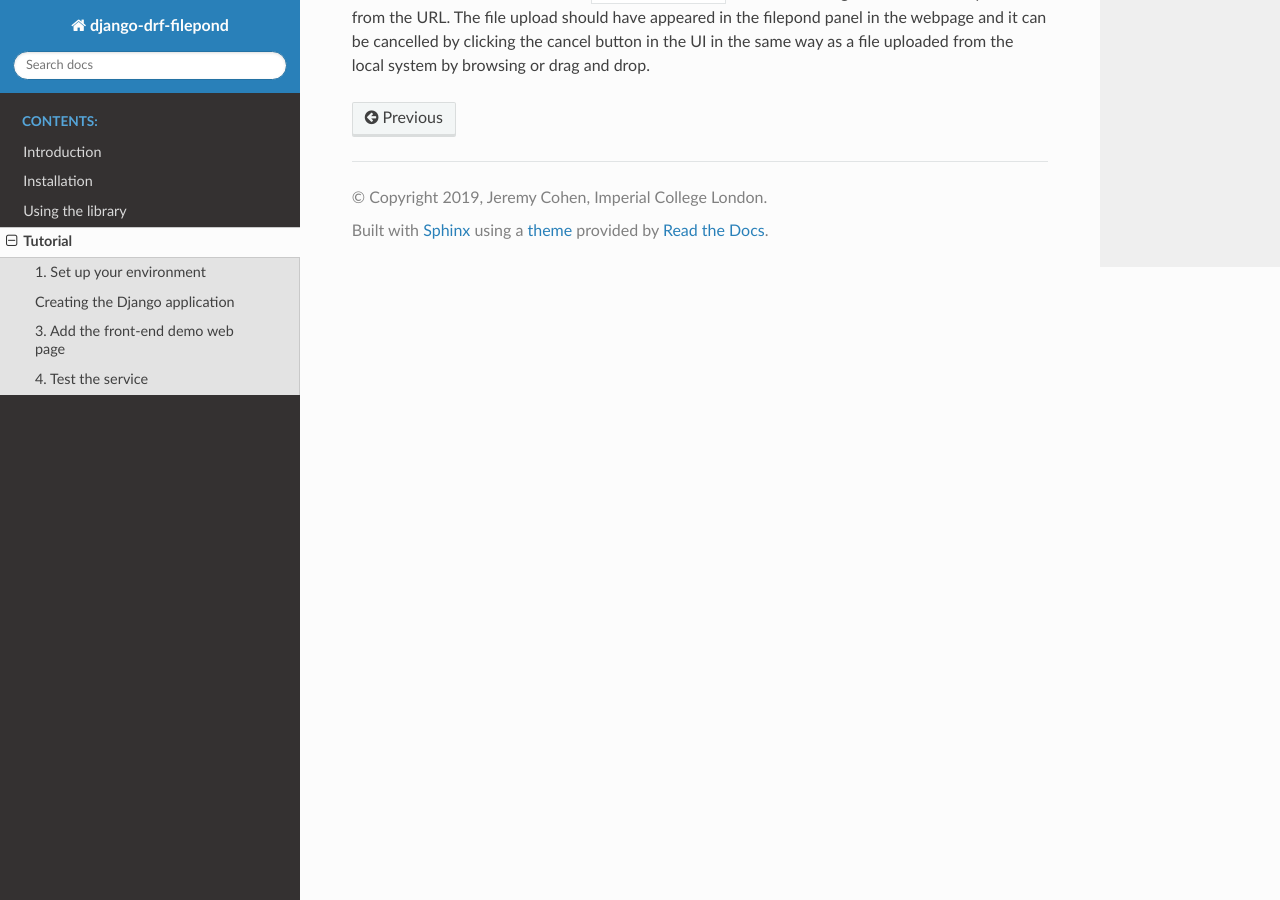
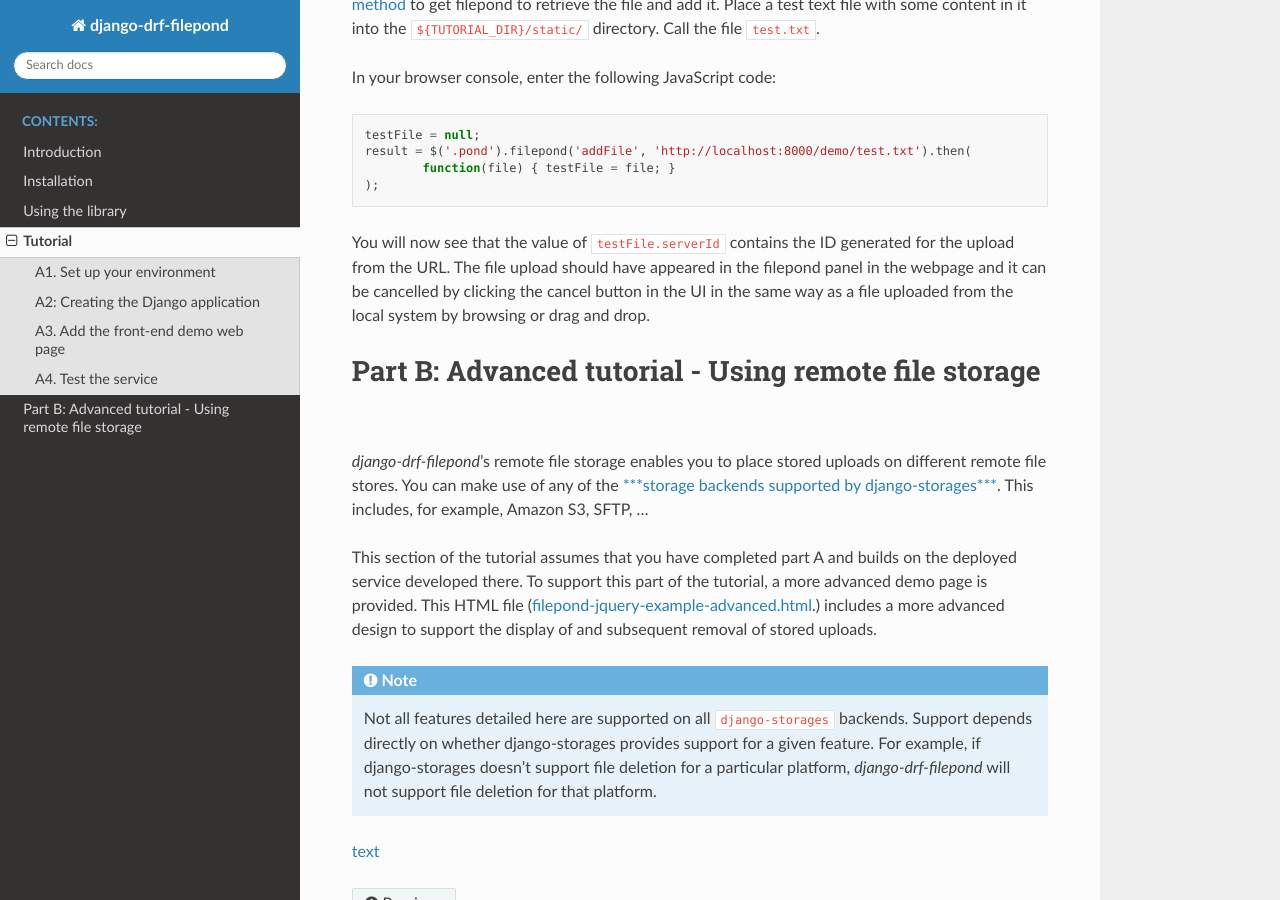
Before and after one commit to ImperialCollegeLondon/django-drf-filepond, a Sphinx documentation site: the page built from docs/tutorial/tutorial.rst, in a window 1280 px wide and 900 px high, scrolled down 4631 px. Built offline with Sphinx 7.4.7 and the Read the Docs theme 2.0.0, drawn with Linux system fonts in a browser that asks for light colours; some of the changed text lies outside the part shown.

Commit message:
Adding advanced tutorial content.

```diff
--- a/docs/tutorial/tutorial.rst
+++ b/docs/tutorial/tutorial.rst
@@ -1,5 +1,5 @@
 Tutorial
-========
+===========
 
 This tutorial will walk you through the process of creating a basic
 Django application that provides server-side functionality for
@@ -11,7 +11,16 @@
 CDN, and is based on the `Bootstrap <https://getbootstrap.com/>`_ library's
 `starter template <https://getbootstrap.com/docs/4.1/examples/starter-template/>`_.
 
-*NOTE: This tutorial assumes that you are using Python 3 and have* `virtualenv <https://virtualenv.pypa.io/en/latest/>`_ *installed*
+.. note:: The first section of the tutorial (**A**) focuses on the use of local file
+	storage (via some form of locally mounted storage on the host server)
+	for temporary uploads and stored files. An advanced section at the end
+	of the tutorial (**B**) details the use of the remote file storage capabilities
+	provided by `django-drf-filepond` via integration with the
+	`django-storages` library. A separate demo HTML page is used for
+	this part of the tutorial.
+
+.. note:: **This tutorial assumes that you are using Python 3 and have**
+	`virtualenv <https://virtualenv.pypa.io/en/latest/>`_ **installed**
 
 The tutorial will walk you through the following steps:
 
@@ -20,7 +29,7 @@
   3. Add the front-end demo web page
   4. Test the service
 
-1. Set up your environment
+A1. Set up your environment
 ---------------------------
 
 Create a directory in which to undertake this tutorial. For example, in
@@ -62,8 +71,8 @@
 	pip install -r requirements.txt
 
 
-Creating the Django application
--------------------------------
+A2: Creating the Django application
+-----------------------------------
 
 In ``${TUTORIAL_DIR}`` with the virtualenv created in step 1 activated,
 use the *django-admin* command to create a new django project:
@@ -121,8 +130,8 @@
 	python manage.py migrate
 
 
-3. Add the front-end demo web page
-----------------------------------
+A3. Add the front-end demo web page
+-----------------------------------
 
 We now have a very basic, but fully-configured Django project that will act
 as a server for filepond. In order to test this, we need a filepond client.
@@ -155,8 +164,8 @@
 	from django.views.static import serve
 	from django.conf import settings
 
-4. Test the service
--------------------
+A4. Test the service
+--------------------
 
 You are now in a position to test the project that you've set up.
 
@@ -198,3 +207,28 @@
 in the filepond panel in the webpage and it can be cancelled by clicking the
 cancel button in the UI in the same way as a file uploaded from the local
 system by browsing or drag and drop.
+
+Part B: Advanced tutorial - Using remote file storage
+====================================================
+
+`django-drf-filepond`'s remote file storage enables you to place stored
+uploads on different remote file stores. You can make use of any of the
+`***storage backends supported by django-storages*** <https://readthedocs...>`_.
+This includes, for example, Amazon S3, SFTP, ...
+
+This section of the tutorial assumes that you have completed part A and
+builds on the deployed service developed there.
+To support this part of the tutorial, a more advanced demo page is provided.
+This HTML file (`filepond-jquery-example-advanced.html <https://github.com/ImperialCollegeLondon/django-drf-filepond/filepond-jquery-example-advanced.html...>`_.)
+includes a more advanced design to support the display of and subsequent
+removal of stored uploads.
+
+.. note:: Not all features detailed here are supported on all ``django-storages``
+	backends. Support depends directly on whether django-storages provides
+	support for a given feature. For example, if django-storages doesn't
+	support file deletion for a particular platform, `django-drf-filepond`
+	will not support file deletion for that platform.
+
+
+
+`text <link>`_
```
